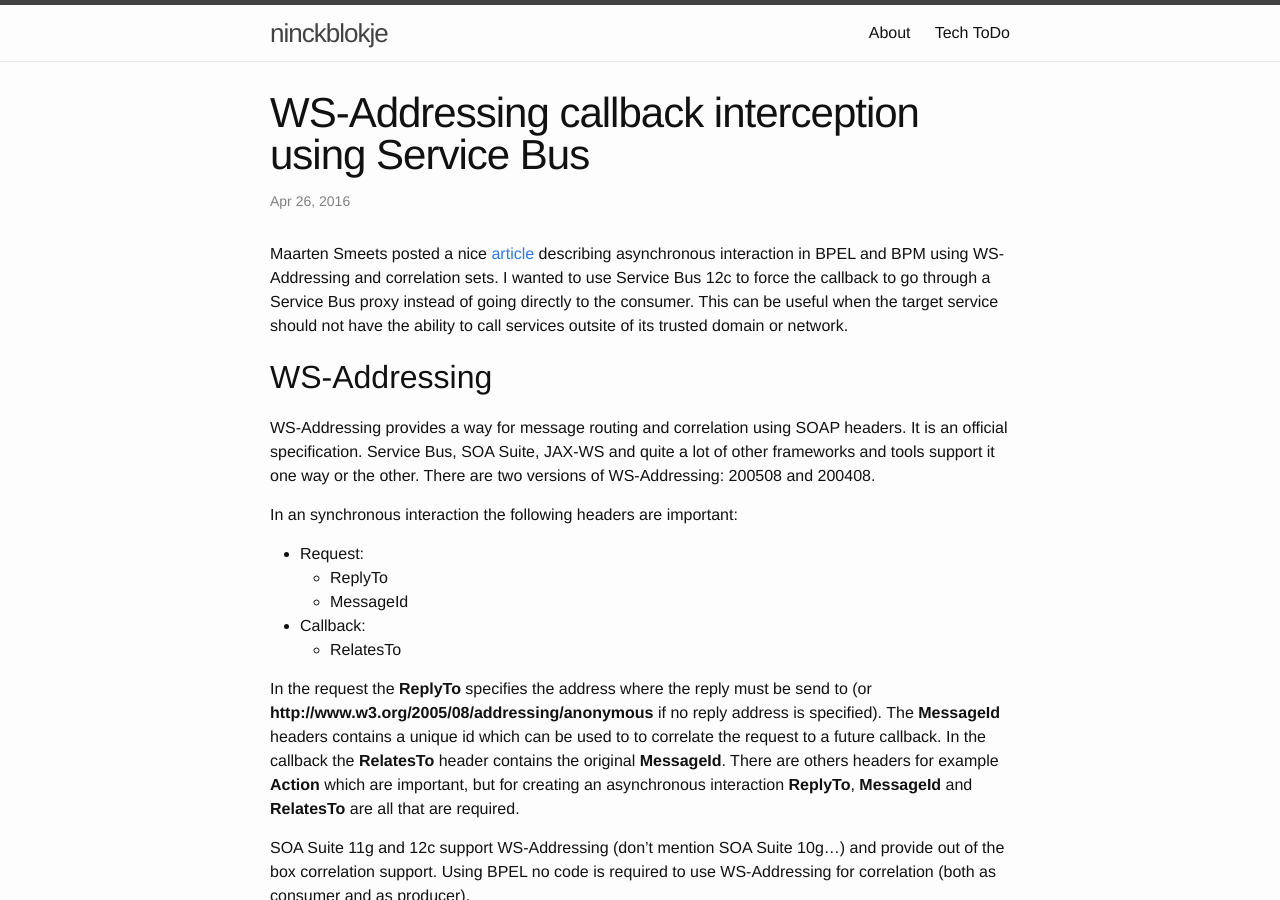
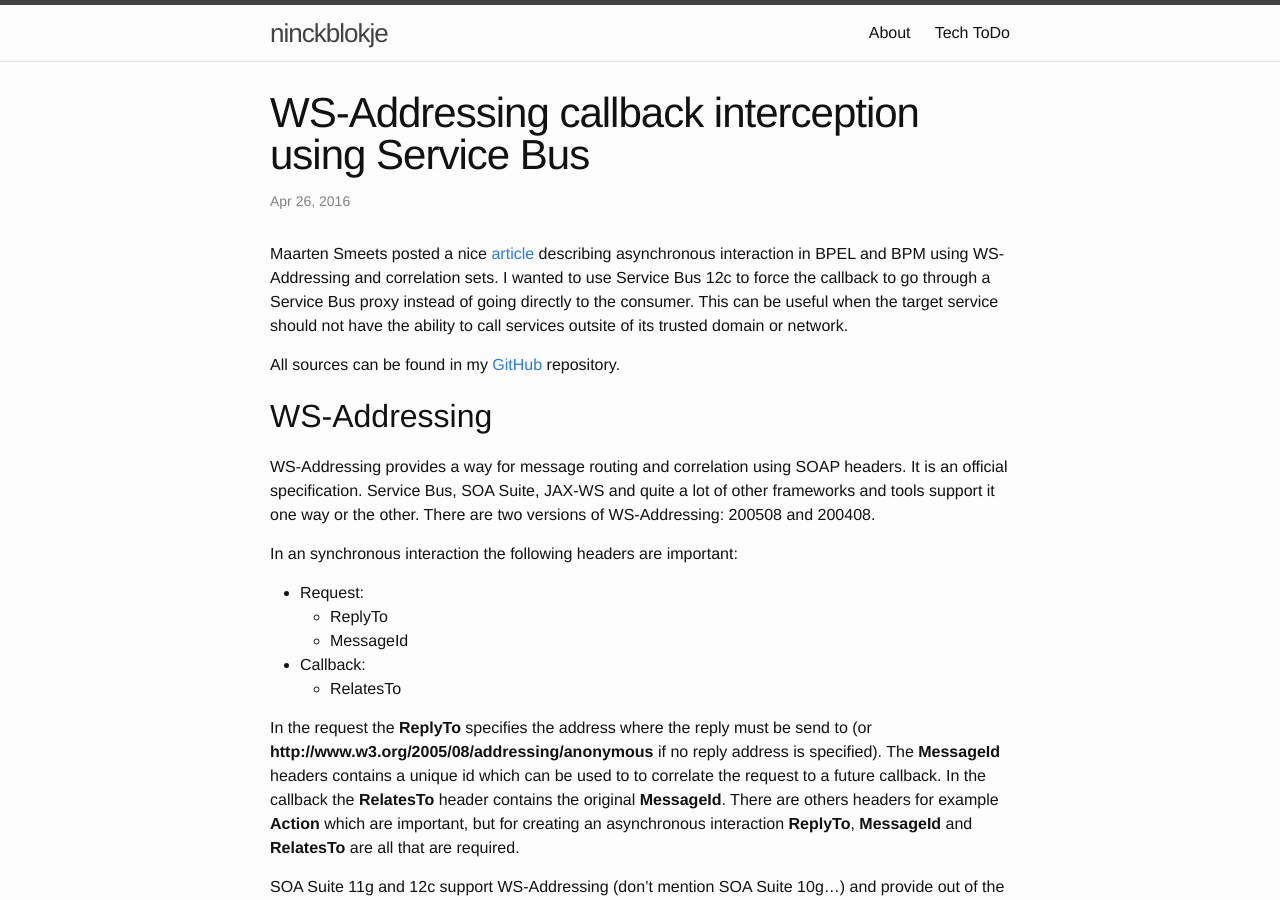
Before and after one commit to ninckblokje/ninckblokje.github.io, a Jekyll site: the page built from _posts/2016-04-26-sb-wsa-callback.md, in a window 1280 px wide and 900 px high. Built offline with Jekyll 4.4.1, drawn with Linux system fonts in a browser that asks for light colours; comment, search, counter and statistics services are not loaded.

Commit message:
Added link to GitHub repo

```diff
--- a/_posts/2016-04-26-sb-wsa-callback.md
+++ b/_posts/2016-04-26-sb-wsa-callback.md
@@ -11,6 +11,8 @@ disqus: true
 ---
 
 Maarten Smeets posted a nice [article](https://technology.amis.nl/2016/02/28/asynchronous-interaction-in-oracle-bpel-and-bpm-ws-addressing-and-correlation-sets/) describing asynchronous interaction in BPEL and BPM using WS-Addressing and correlation sets. I wanted to use Service Bus 12c to force the callback to go through a Service Bus proxy instead of going directly to the consumer. This can be useful when the target service should not have the ability to call services outsite of its trusted domain or network.
+
+All sources can be found in my [GitHub](https://github.com/ninckblokje/callback-wrapper-sb12c) repository.
 
 ## WS-Addressing
 WS-Addressing provides a way for message routing and correlation using SOAP headers. It is an official specification. Service Bus, SOA Suite, JAX-WS and quite a lot of other frameworks and tools support it one way or the other. There are two versions of WS-Addressing: 200508 and 200408.
```
